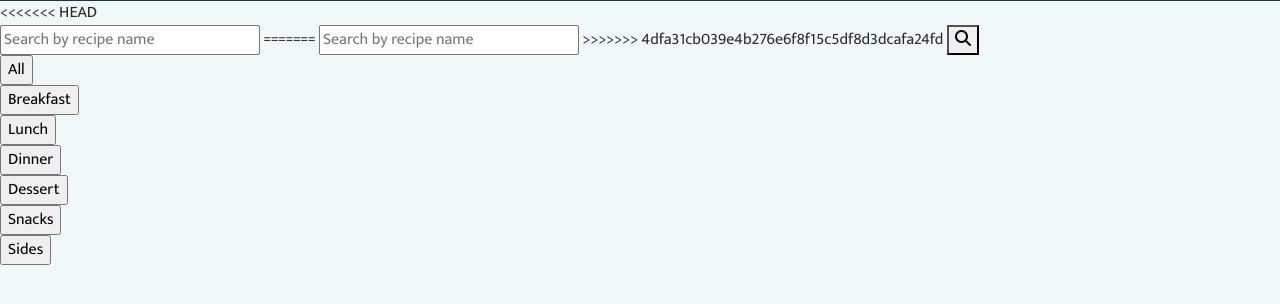
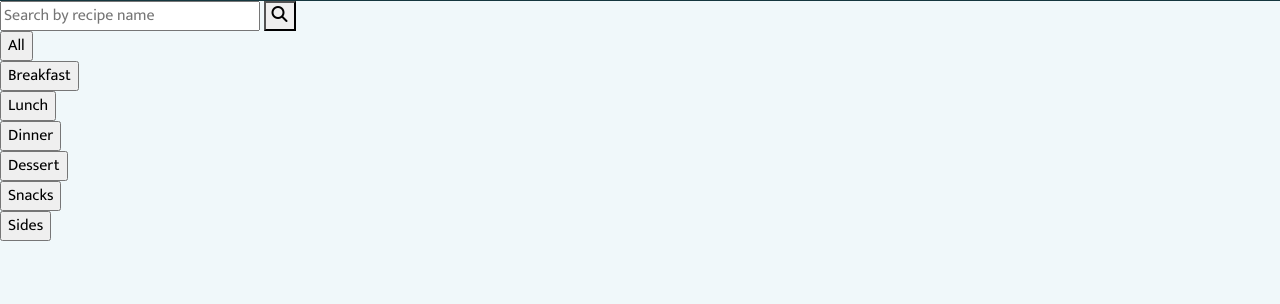
Before and after one commit to Code-Institute-Submissions/DCD-Milestone-Project-5, a Python web app: template templates/recipes.html in a window 1280 px wide. Shown: the part 49-353 px from the top of the page. Run offline with Jinja, Linux system fonts and the light colour scheme; the template is opened without the code that fills it, so the values that code supplies are empty; some libraries are stand-ins or nearby versions; some web fonts are replaced.

Commit message:
correcting missed file in last push

```diff
--- a/templates/recipes.html
+++ b/templates/recipes.html
@@ -2,13 +2,10 @@
 {% block content%}
 
     <div class="recipe-search-controls">
-<<<<<<< HEAD
+
     <form action="{{url_for('search')}}" method="GET">
         <input id="search" type="text" placeholder="Search by recipe name" name="name" required>
-=======
-    <form action="{{url_for('search', type='name')}}" method="GET">
-        <input id="search" type="text" placeholder="Search by recipe name" name="search" required>
->>>>>>> 4dfa31cb039e4b276e6f8f15c5df8d3dcafa24fd
+
         <button type="submit"><i><i class="fas fa-search"></i></i></button>
     </form>
         {% set categories=['All', 'Breakfast', 'Lunch', 'Dinner', 'Dessert', 'Snacks', 'Sides']  %}
```
